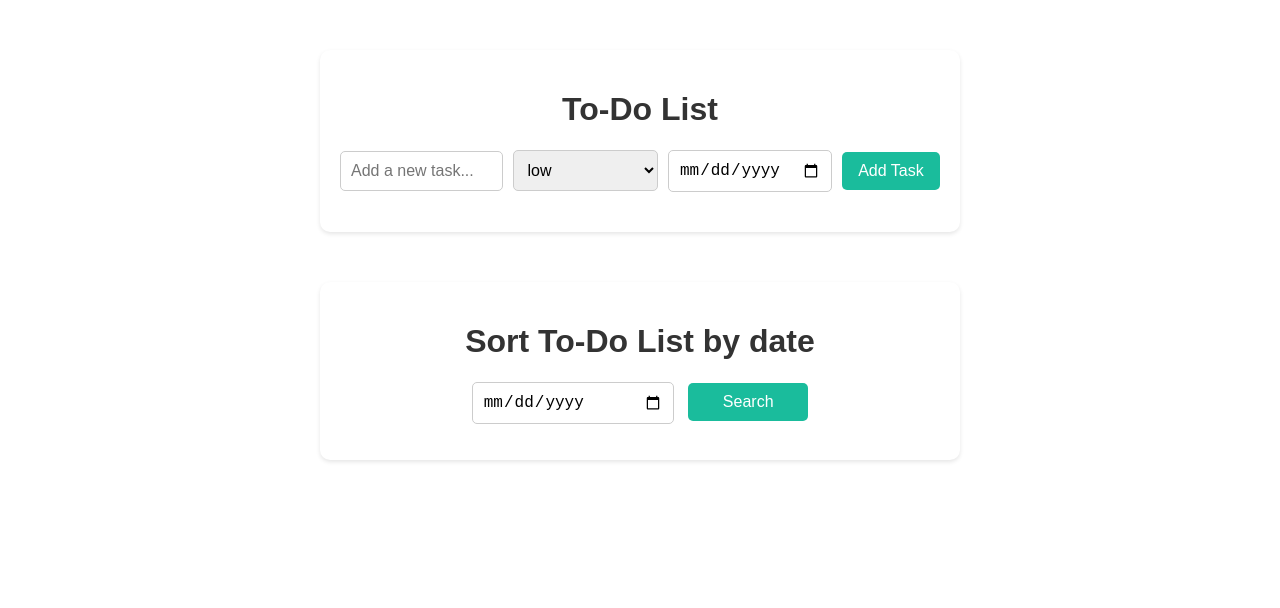
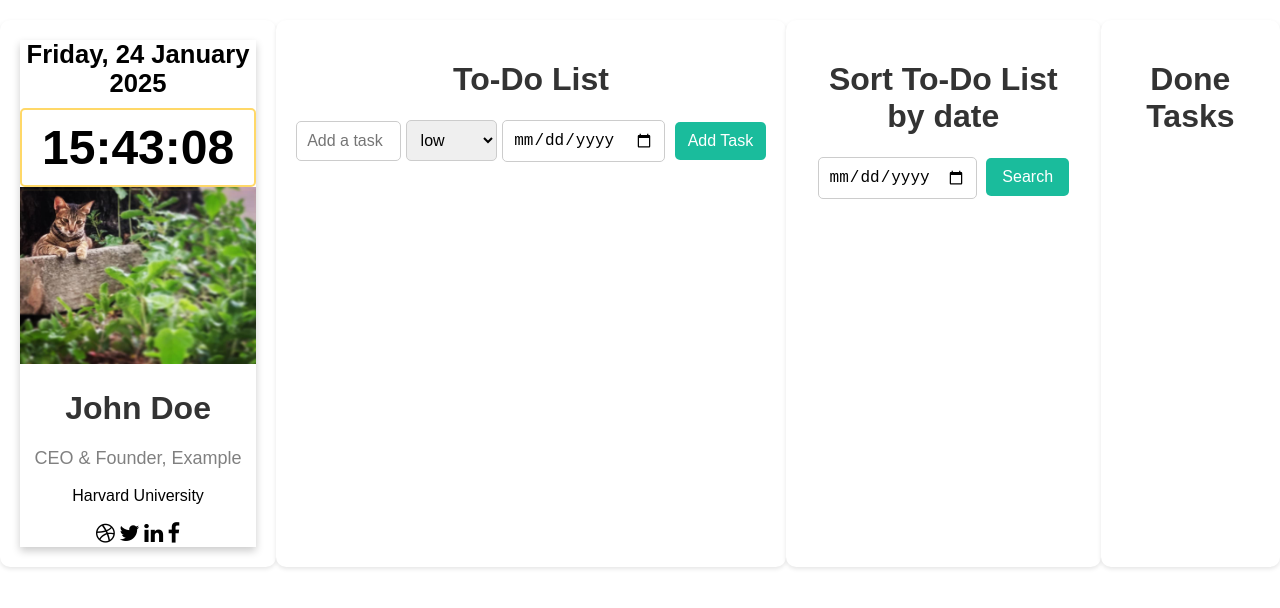
Before and after one commit to alfianwil/mission-4, a plain HTML site: page index.html in a window 1280 px wide. Drawn offline with Linux system fonts and the light colour scheme.

Commit message:
new-commit

```diff
--- a/index.html
+++ b/index.html
@@ -5,12 +5,36 @@
     <meta name="viewport" content="width=device-width, initial-scale=1.0" />
     <title>To-Do List</title>
     <link rel="stylesheet" href="style.css" />
+    <link
+      rel="stylesheet"
+      href="https://cdnjs.cloudflare.com/ajax/libs/font-awesome/4.7.0/css/font-awesome.min.css"
+    />
   </head>
   <body>
+    <div class="flex-container">
+      <div class="container">
+        <div class="card">
+          <div class="display-date">
+            <span id="day">day</span>,
+            <span id="daynum">00</span>
+            <span id="month">month</span>
+            <span id="year">0000</span>
+          </div>
+          <div class="display-time"></div>
+          <img src="img.jpg" alt="John" style="width: 100%" />
+          <h1>John Doe</h1>
+          <p class="title">CEO & Founder, Example</p>
+          <p>Harvard University</p>
+          <a href="#"><i class="fa fa-dribbble"></i></a>
+          <a href="#"><i class="fa fa-twitter"></i></a>
+          <a href="#"><i class="fa fa-linkedin"></i></a>
+          <a href="#"><i class="fa fa-facebook"></i></a>
+        </div>
+      </div>
       <div class="container">
         <h1>To-Do List</h1>
         <div class="input-container">
-        <input type="text" id="task" placeholder="Add a new task...">
+          <input type="text" id="task" placeholder="Add a task" />
           <select id="priority">
             <option value="low">low</option>
             <option value="medium">Medium</option>
@@ -19,17 +43,18 @@
           <input type="date" id="dueDate" />
           <button onclick="addTask()">Add Task</button>
         </div>
-      <ul id="taskList">
-
-      </ul>
+        <ul id="taskList"></ul>
       </div>
       <div class="container">
         <h1>Sort To-Do List by date</h1>
-      <input type="date" id="dueDate" />
+        <input type="date" id="dueDate1" />
         <button onclick="showTask()">Search</button>
-        <ul id="taskList1">
-
-        </ul>
+        <ul id="taskList1"></ul>
+      </div>
+      <div class="container">
+        <h1>Done Tasks</h1>
+        <ul id="doneTasks"></ul>
+      </div>
     </div>
     <script src="script.js"></script>
   </body>
--- a/script.js
+++ b/script.js
@@ -9,14 +9,13 @@ function addTask(todoIndex) {
   let priority = priorityInput.value;
   let dueDate = dueDateInput.value;
 
+  tasks.push({ name: taskText, priority: priority, due: dueDate });
+  let taskList = document.getElementById('taskList');
+  let newTask = document.createElement('li');
 
 
 
-  if (taskText !== '') {
-    let taskList = document.getElementById('taskList');
-    let newTask = document.createElement('li');
-
-    tasks = newTask.innerHTML += `<input type="checkbox">
+  newTask.innerHTML = `
   <label id="task">${taskText} (Priority: ${priority}, Due: ${dueDate})</label>
   <button onclick="removeTask(this)">Delete</button>`;
   taskList.appendChild(newTask);
@@ -26,8 +25,36 @@ function addTask(todoIndex) {
 
 
 }
+
+function markAsDone(checkbox) {
+  console.log("hai", checkbox)
+  if (checkbox.checked) {
+    let taskItem = checkbox.parentElement;
+    let doneList = document.getElementById('doneTasks');
+
+    doneList.appendChild(taskItem);
+
+
+  }
 }
 
+/* function doneTasks() {
+  let checkbox = document.querySelectorAll('input[type="checkbox"]');
+  tasks.forEach((task) => {
+    checkbox.addEventListener('change', () => {
+      if (this.checked) {
+        newTask.innerHTML = `<input type="checkbox">
+<label id="task">(${task.name}, Priority: ${task.priority}, Due: ${task.due})</label>
+<button onclick="removeTask(this)">Delete</button>`;
+        taskList.appendChild(newTask);
+        taskInput.value = '';
+        priorityInput.value = '';
+        dueDateInput.value = '';
+      }
+    })
+  })
+}
+ */
 function removeTask(button) {
   var taskItem = button.parentElement;
   taskItem.remove();
@@ -47,33 +74,130 @@ function getTodos() {
   return JSON.parse(todos);
 }
 
-function showTask() {
+/* function showTask() {
+
+  let dueDateInput = document.getElementById('dueDate1');
+  let taskList = document.getElementById('taskList1');
+
+
+  taskList.innerHTML = ""
   tasks.forEach((task) => {
-    const element = document.getElementById("dueDate")
-    newTask.innerHTML = element.innerHTML += `<input type="checkbox">
-    <label id="task">${task[0]} (Priority: ${task[1]}, Due: ${task[2]})</label>
-    <button onclick="removeTask(this)">Delete</button>`
-  })
-
-  /*  if(taskText == dueDateInput.value) {
+    if (task.due == dueDateInput.value) {
+      let newTask = document.createElement('li');
       let taskInput = document.getElementById('task');
       let priorityInput = document.getElementById('priority');
       let dueDateInput = document.getElementById('dueDate');
-     let taskText = taskInput.value.trim();
-     let priority = priorityInput.value;
-     let dueDate = dueDateInput.value;
-     const todoId = "todo-"+todoIndex;
-     let taskList = document.getElementById('taskList1');
-     let newTask = document.createElement('li');
 
-     newTask.innerHTML = `<input type="checkbox" id="${todoId}">
- <label id="task"> (${taskText}, Priority: ${priority}, Due: ${dueDate})</label>
+      newTask.innerHTML = `<input type="checkbox">
+<label id="task">(${task.name}, Priority: ${task.priority}, Due: ${task.due})</label>
 <button onclick="removeTask(this)">Delete</button>`;
       taskList.appendChild(newTask);
       taskInput.value = '';
       priorityInput.value = '';
       dueDateInput.value = '';
 
+      newTask.innerHTML = `<input type="checkbox" onclick="markAsDone(this)">
+  <label id="task">${task.name} (Priority: ${task.priority}, Due: ${task.due})</label>
+  <button onclick="removeTask(this)">Delete</button>`;
+      taskList.appendChild(newTask);
+      taskInput.value = '';
+      priorityInput.value = '';
+      dueDateInput.value = '';
+
+    }
+  })
+
 } */
 
+function showTask() {
+  let dueDateInput = document.getElementById('dueDate1');
+  let taskList = document.getElementById('taskList1');
+
+  // Clear the task list before showing the tasks only if you need a fresh display (e.g., after filtering by date)
+  taskList.innerHTML = "";
+
+  // Filter tasks based on the due date
+  tasks.forEach((task) => {
+
+    if (task.due === dueDateInput.value) {
+      // Check if the task is already in the list (to avoid duplicates)
+      let taskExists = Array.from(taskList.children).some(existingTask => {
+        return existingTask.querySelector('label').textContent === `<label id="task">${task.name} (Priority: ${task.priority}, Due: ${task.due})</label>`;
+      });
+
+
+      // Only append the task if it doesn't already exist in the list
+      if (!taskExists) {
+        let newTask = document.createElement('li');
+
+        newTask.innerHTML = `
+            <input type="checkbox" onclick="markAsDone(this)">
+            <label id="task">${task.name} (Priority: ${task.priority}, Due: ${task.due})</label>
+            <button onclick="removeTask(this)">Delete</button>
+          `;
+
+        taskList.appendChild(newTask);
       }
+
+    }
+  });
+
+  // Optionally clear input fields after displaying tasks
+  document.getElementById('task').value = '';
+  document.getElementById('priority').value = '';
+  document.getElementById('dueDate').value = '';
+}
+
+const displayTime = document.querySelector(".display-time");
+// Time
+function showTime() {
+  let time = new Date();
+  displayTime.innerText = time.toLocaleTimeString("en-US", { hour12: false });
+  setTimeout(showTime, 1000);
+}
+
+showTime();
+
+// Date
+function updateDate() {
+  let today = new Date();
+
+  // return number
+  let dayName = today.getDay(),
+    dayNum = today.getDate(),
+    month = today.getMonth(),
+    year = today.getFullYear();
+
+  const months = [
+    "January",
+    "February",
+    "March",
+    "April",
+    "May",
+    "June",
+    "July",
+    "August",
+    "September",
+    "October",
+    "November",
+    "December",
+  ];
+  const dayWeek = [
+    "Sunday",
+    "Monday",
+    "Tuesday",
+    "Wednesday",
+    "Thursday",
+    "Friday",
+    "Saturday",
+  ];
+  // value -> ID of the html element
+  const IDCollection = ["day", "daynum", "month", "year"];
+  // return value array with number as a index
+  const val = [dayWeek[dayName], dayNum, months[month], year];
+  for (let i = 0; i < IDCollection.length; i++) {
+    document.getElementById(IDCollection[i]).firstChild.nodeValue = val[i];
+  }
+}
+
+updateDate();
--- a/style.css
+++ b/style.css
@@ -7,13 +7,33 @@ body {
 
 .container {
   max-width: 600px;
-  margin: 50px auto;
+  margin: 20px auto;
   padding: 20px;
   border-radius: 10px;
   background-color: #fff;
   box-shadow: 0 2px 4px rgba(0, 0, 0, 0.1);
 }
 
+.flex-container {
+  display: flex;
+  flex-direction: row;
+  text-align: center;
+}
+@media (max-width: 300px) {
+  .flex-container {
+    flex-direction: column;
+  }
+}
+@media (max-width: 500px) {
+  .flex-container {
+    flex-direction: column;
+  }
+}
+@media (max-width: 400px) {
+  .flex-container {
+    flex-direction: column;
+  }
+}
 h1 {
   color: #333;
 }
@@ -33,7 +53,7 @@ input[type="date"] {
   border: 1px solid #ccc;
   border-radius: 5px;
   font-size: 16px;
-  margin-right: 10px;
+  margin-right: 5px;
   outline: none;
 }
 
@@ -43,7 +63,7 @@ button {
   color: #fff;
   border: none;
   border-radius: 5px;
-  width: 20%;
+  width: 30%;
   font-size: 16px;
   cursor: pointer;
   transition: background-color 0.3s;
@@ -107,7 +127,59 @@ input[type="date"]:focus {
   border-color: #1abc9c;
 }
 
-input[type="checkbox"]:checked ~ #task{
+input[type="checkbox"]:checked ~ #task {
   text-decoration: line-through;
   color: var(--secondary-color);
 }
+
+.card {
+  box-shadow: 0 4px 8px 0 rgba(0, 0, 0, 0.2);
+  max-width: 300px;
+  margin: auto;
+  text-align: center;
+}
+
+.title {
+  color: grey;
+  font-size: 18px;
+}
+
+a {
+  text-decoration: none;
+  font-size: 22px;
+  color: black;
+}
+
+button:hover,
+a:hover {
+  opacity: 0.7;
+}
+
+.display-date {
+  text-align: center;
+  margin-bottom: 10px;
+  font-size: 1.6rem;
+  font-weight: 600;
+}
+
+.display-time {
+  font-size: 3rem;
+  font-weight: bold;
+  border: 2px solid #ffd868;
+  padding: 10px 20px;
+  border-radius: 5px;
+  transition: ease-in-out 0.1s;
+  transition-property: background, box-shadow, color;
+  -webkit-box-reflect: below 2px
+    linear-gradient(transparent, rgba(255, 255, 255, 0.05));
+}
+
+#dueDate1 {
+  width: 50%;
+  padding: 10px;
+  border: 1px solid #ccc;
+  border-radius: 5px;
+  font-size: 16px;
+  margin-right: 5px;
+  outline: none;
+}
```
Also changed, not shown: img.jpg (added). Lines whose indentation alone changed are shown as unchanged.
